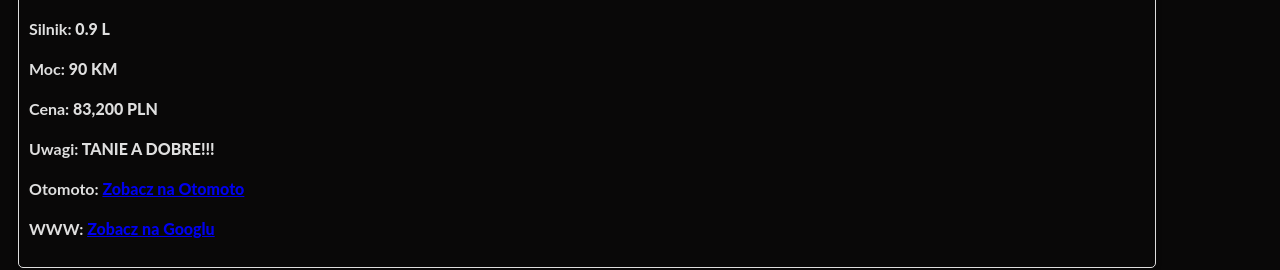
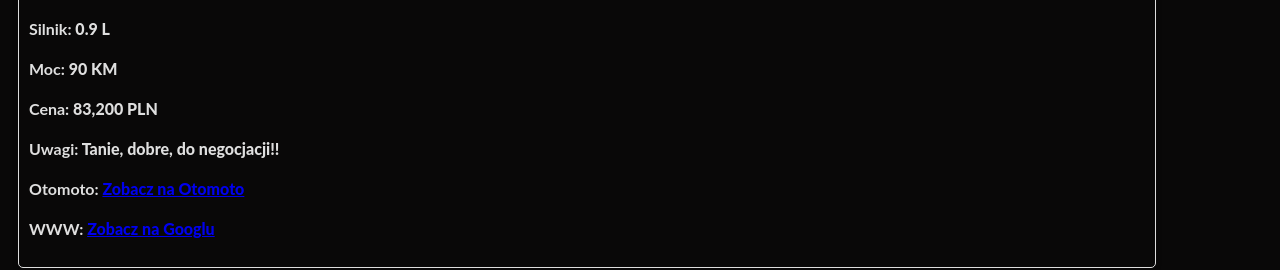
Before and after one commit to wesol4/carSelectbutBetter, a React (Vite) app: page / in a window 1280 px wide. Shown: the part 7400-7670 px from the top of the page. Built offline with nearby package versions, Linux system fonts and the light colour scheme.

Commit message:
desc change

```diff
--- a/src/CarList.ts
+++ b/src/CarList.ts
@@ -118,7 +118,7 @@ cars = [
 		engine: "0.9",
 		power: 90,
 		price: "83,200",
-		comments: "TANIE A DOBRE!!!",
+		comments: "Tanie, dobre, do negocjacji!!",
 		otomotoUrl: "https://www.dacia.pl/katalog-nci.html?CAMPAIGN=pl-pl-d-l-def-brand-all_products-ice-go-classic-aTAGnHHs-&ORIGIN=paid_search&gad_source=1&gclid=Cj0KCQjw99e4BhDiARIsAISE7P8NUUXiK6yMB6cAlVbTp39Ve5xUwDRn6OlJ-j79rPj_u-7AIXZPE8IaAr5JEALw_wcB&gclsrc=aw.ds&model.code=BI1&sortKey=prices.discountedPriceWithTaxes&sortOrder=%2B&transmission.group=AUTOMATIC&utm_campaign=pl-pl-d-l-def-brand-all_products-ice-go-classic-aTAGnHHs-&utm_id=17630383397&utm_medium=cpc&utm_source=google",
 		wwwExample: "https://images.app.goo.gl/MnokgV49SN6644ds5",
 		imageUrls: ["/src/assets/stepway.png", "/src/assets/stepwayInt2.jpeg", "/src/assets/stepwayBack.jpeg"]
```
